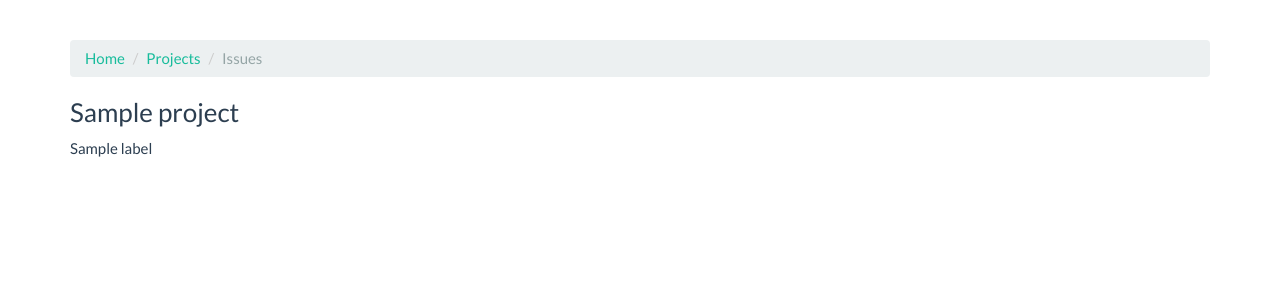
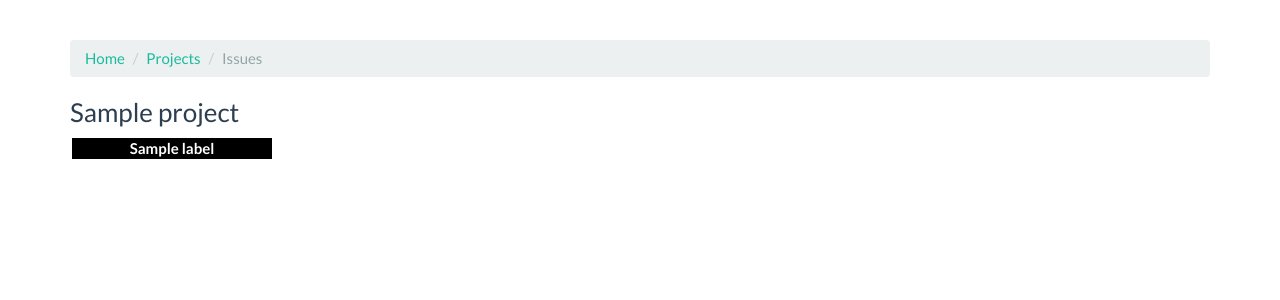
Before and after one commit to jineshpaloor/github-card-wall, a Flask app: template templates/issues_list.html in a window 1280 px wide. Shown: the part 60-360 px from the top of the page. Run offline with Flask 2, Linux system fonts and the light colour scheme; the template is opened without the code that fills it: most values are stand-ins (such as "Sample title", 1, 10 or a date in 2020); some libraries are stand-ins or nearby versions.

Commit message:
made appearance of cards better

```diff
--- a/static/assets/js/common.js
+++ b/static/assets/js/common.js
@@ -48,7 +48,7 @@ GithubCardWall.cardwallModule = (function(){
     var dragNdrop2 = function() {
         var elements = document.getElementsByTagName('*'), i;
         for (i in elements) {
-            if ((' ' + elements[i].className + ' ').indexOf(' list-group ') > -1)
+            if ((' ' + elements[i].className + ' ').indexOf(' my-list-group ') > -1)
             // && (element.getAttribute('id').indexOf('card-wall') == -1)
             {
                 Sortable.create(elements[i], {
@@ -57,12 +57,27 @@ GithubCardWall.cardwallModule = (function(){
                     sort : false,
                     onAdd: function(evt){
                         var element = evt.item;
+                        // console.log('label :', $(element).parents('div.my-list-group').attr('id'));
                         var issue_id = element.getAttribute('id');
                         var from_label = element.getAttribute('data-label');
-                        var to_label = '';
+                        var to_label = $(element).parents('div.my-list-group').attr('id');
                         var issue_no = element.getAttribute('data-number');
                         var repo = element.getAttribute('data-repo');
-                        //evt.from
+                        console.log("label: ", from_label, to_label, issue_no, repo);
+                        if (from_label == to_label){return false}
+
+                        $.getJSON(
+                            $SCRIPT_ROOT + '/change_label',
+                            {'issue_id' : issue_id, 'from_label': from_label, 'to_label': to_label, 'issue_no': issue_no, 'repo': repo},
+                            function(data) {
+                                $("#loader_image").addClass("hidden");
+                                if(data.success) {
+                                    alert("label changed");
+                                    $("#" + data.issue_id).attr("data-label", to_label);
+                                }
+                                else alert("operation failed. Please reload the page");
+                            }
+                        );
                     }
                 });
             }
--- a/templates/issues_list.html
+++ b/templates/issues_list.html
@@ -32,23 +32,25 @@
     <!--</tr>-->
     <!--</table>-->
 
-    <div id="card-wall">
+    <div id="card-wall" style="width:1000px; border:2px #bbb">
         {% for label in label_list %}
-            <div style="width:25%; float=left">{{ label.name }}
-            {% if issues_dict.get(label.name) %}
-                <ul id="{{ label.name }}" class="list-group">
-                    {% for issue in issues_dict.get(label.name) %}
-                        <li id="{{ issue.id }}" data-repo="{{ issue.repository.name }}"
-                            data-label="{{ label.name }}" data-number="{{ issue.number }}" class="list-group-item">
-                            [{{ issue.repository.name }}] #{{ issue.number }}-{{ issue.title }}
-                        </li>
-                    {% endfor %}
-                </ul>
-            {% endif %}
+            <div style="position:relative; float:left; width:20%; border:1px #bbb; margin-left:2px; margin-right:2px">
+                <div style="text-align:center; color:blue; border:2px #bbb; background-color:black; color:white"><b>{{ label.name }}</b></div>
+                    <div id="{{ label.name }}" class="my-list-group">
+                        {% if issues_dict.get(label.name) %}
+                            {% for issue in issues_dict.get(label.name) %}
+                                <div id="{{ issue.id }}" data-repo="{{ issue.repository.name }}"
+                                    data-label="{{ label.name }}" data-number="{{ issue.number }}" class="my-list-group-item"
+                                     style="height:75px; width:100%; border:1px solid #bbb; margin-bottom:2px">
+                                    [{{ issue.repository.name }}] #{{ issue.number }}-{{ issue.title }}
+                                </div>
+                            {% endfor %}
+                        {% endif %}
+                    </div>
             </div>
         {% endfor %}
      </div>
-
+     <div style="clear:both"></div>
 
 {% endblock %}
 
```
